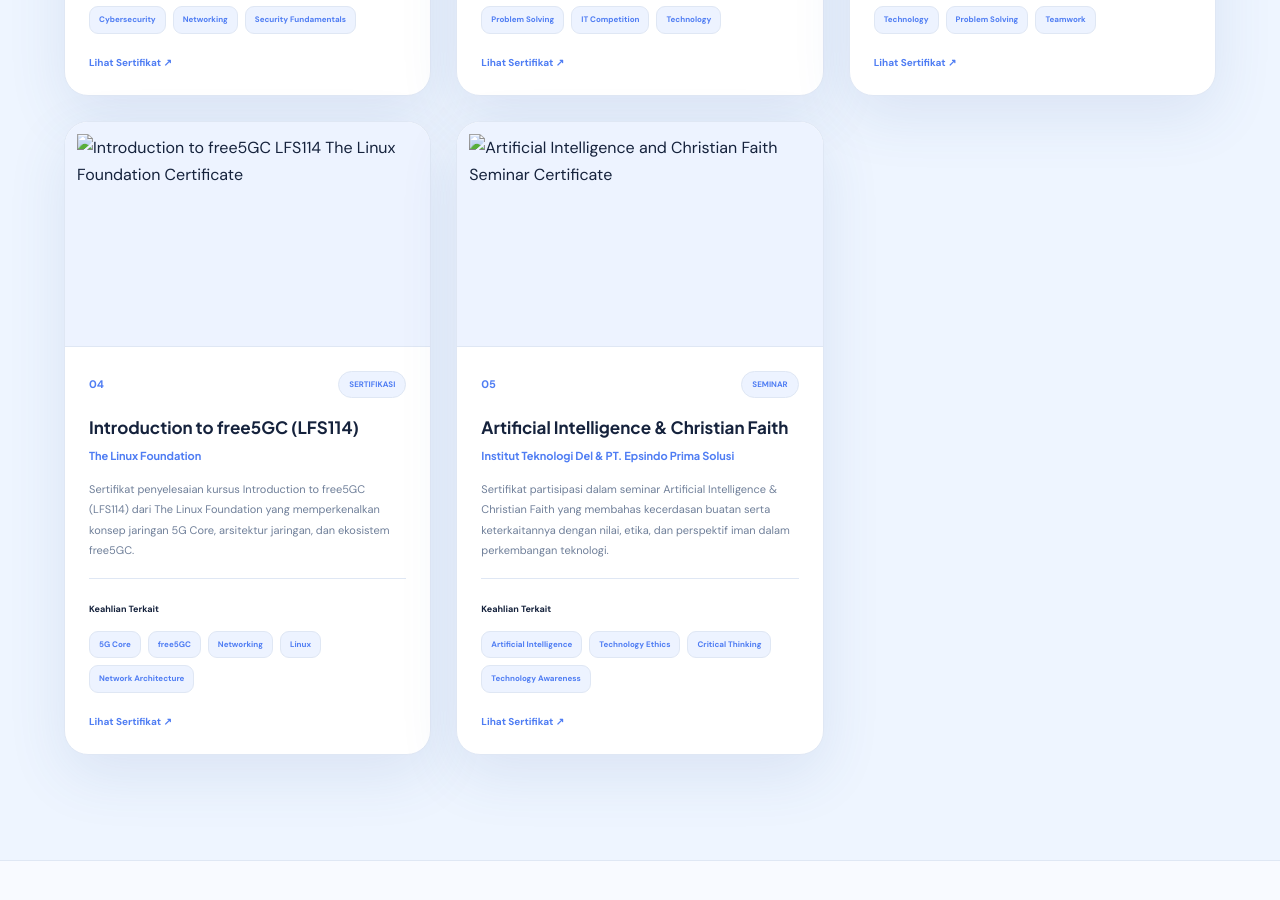
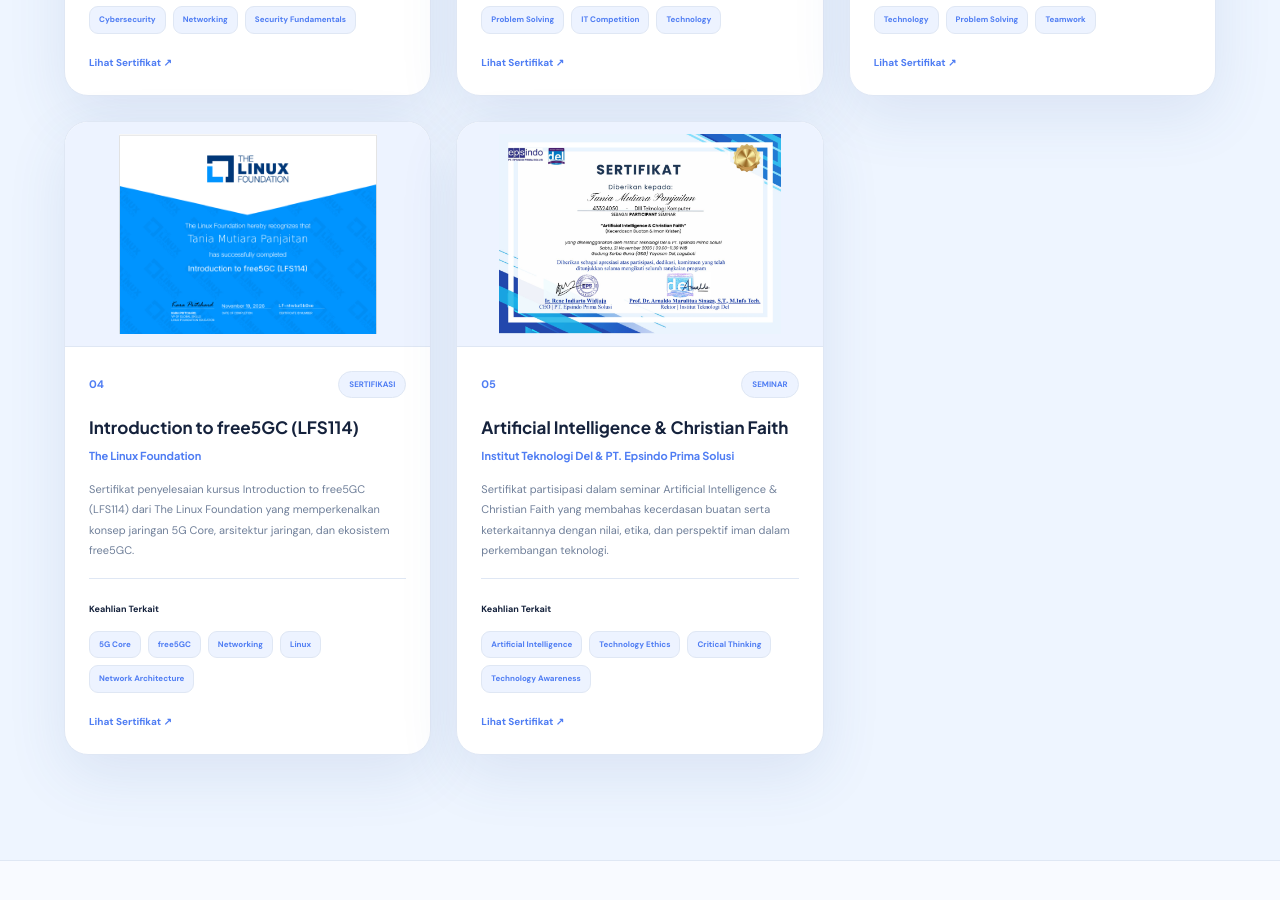
Before and after one commit to taniapanjaitan7-hub/portofolio, a plain HTML site: page index.html in a window 1280 px wide. Shown: the part 6520-7420 px from the top of the page. Drawn offline with Linux system fonts and the light colour scheme.

Commit message:
Update index.html

```diff
--- a/index.html
+++ b/index.html
@@ -2184,21 +2184,19 @@
 
 
             <!-- =================================================
-                 CERTIFICATE 04
-                 FREE5GC
-                 PATH DISESUAIKAN DENGAN NAMA FILE ASLI
+                 CERTIFICATE 04 - FREE5GC
             ================================================== -->
 
             <article class="certificate-card reveal">
 
                 <div class="certificate-image">
 
-                    <img src="./images/sertifikat-Introduction%20to%20free5GC%20%28LFS114%29%20%E2%80%94%20The%20Linux%20Foundation.png"
+                    <img src="./images/sertifikat-free5gc.png"
                          alt="Introduction to free5GC LFS114 The Linux Foundation Certificate">
 
                     <div class="certificate-overlay">
 
-                        <a href="./images/sertifikat-Introduction%20to%20free5GC%20%28LFS114%29%20%E2%80%94%20The%20Linux%20Foundation.png"
+                        <a href="./images/sertifikat-free5gc.png"
                            target="_blank"
                            rel="noopener noreferrer">
 
@@ -2276,7 +2274,7 @@
                     </div>
 
 
-                    <a href="./images/sertifikat-Introduction%20to%20free5GC%20%28LFS114%29%20%E2%80%94%20The%20Linux%20Foundation.png"
+                    <a href="./images/sertifikat-free5gc.png"
                        target="_blank"
                        rel="noopener noreferrer"
                        class="certificate-link">
@@ -2296,21 +2294,19 @@
 
 
             <!-- =================================================
-                 CERTIFICATE 05
-                 AI & CHRISTIAN FAITH
-                 PATH DISESUAIKAN DENGAN NAMA FILE ASLI
+                 CERTIFICATE 05 - AI & CHRISTIAN FAITH
             ================================================== -->
 
             <article class="certificate-card reveal">
 
                 <div class="certificate-image">
 
-                    <img src="./images/Artificial%20Intelligence%20%26%20Christian%20Faith%20%E2%80%94%20Seminar%20Participant.jpg"
+                    <img src="./images/sertifikat-ai-christian-faith.jpg"
                          alt="Artificial Intelligence and Christian Faith Seminar Certificate">
 
                     <div class="certificate-overlay">
 
-                        <a href="./images/Artificial%20Intelligence%20%26%20Christian%20Faith%20%E2%80%94%20Seminar%20Participant.jpg"
+                        <a href="./images/sertifikat-ai-christian-faith.jpg"
                            target="_blank"
                            rel="noopener noreferrer">
 
@@ -2388,7 +2384,7 @@
                     </div>
 
 
-                    <a href="./images/Artificial%20Intelligence%20%26%20Christian%20Faith%20%E2%80%94%20Seminar%20Participant.jpg"
+                    <a href="./images/sertifikat-ai-christian-faith.jpg"
                        target="_blank"
                        rel="noopener noreferrer"
                        class="certificate-link">
@@ -2463,8 +2459,6 @@
 
         <div class="organization-grid">
 
-
-            <!-- HIMATEK -->
 
             <article class="organization-card organization-featured reveal">
 
@@ -2547,8 +2541,6 @@
 
 
 
-            <!-- KPU -->
-
             <article class="organization-card reveal">
 
                 <div class="organization-top">
@@ -2625,8 +2617,6 @@
 
 
 
-            <!-- IDG -->
-
             <article class="organization-card reveal">
 
                 <div class="organization-top">
@@ -2784,9 +2774,7 @@
             <div class="contact-links">
 
                 <a href="mailto:taniapanjaitan7@gmail.com">
-
                     taniapanjaitan7@gmail.com
-
                 </a>
 
 
```
